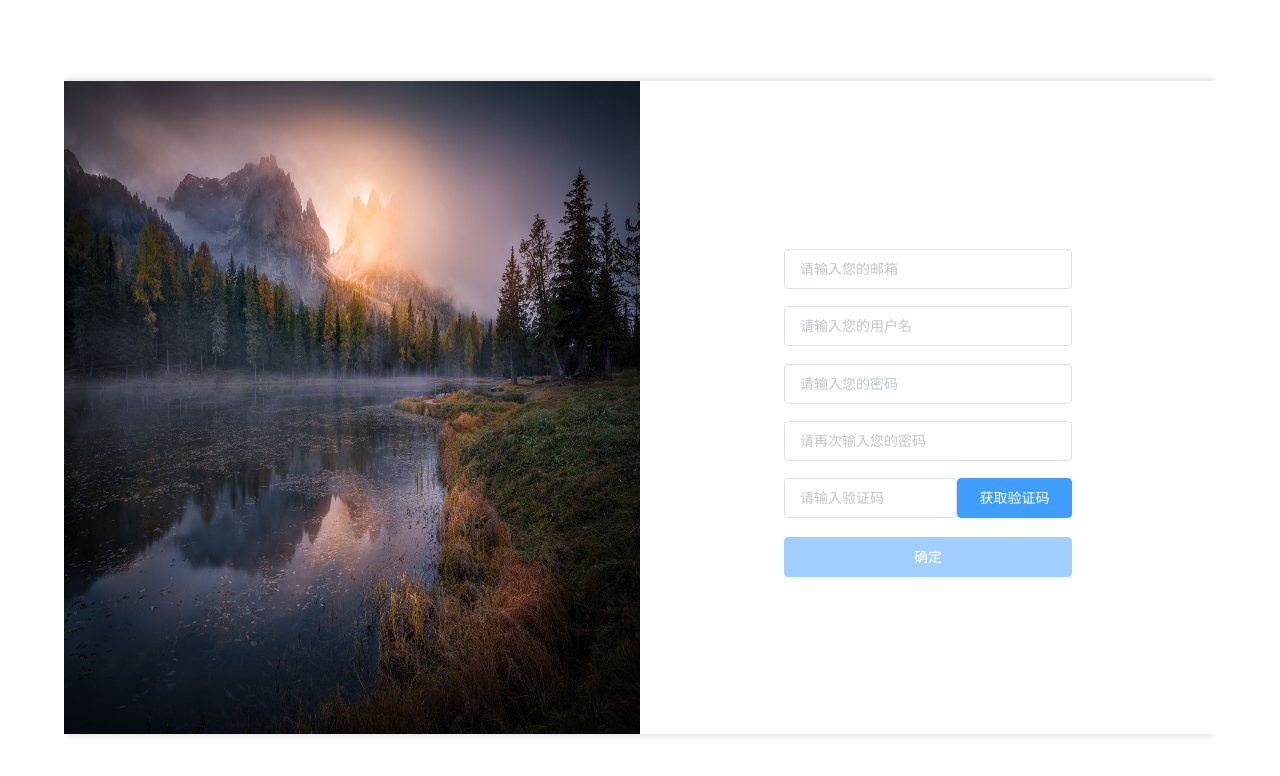
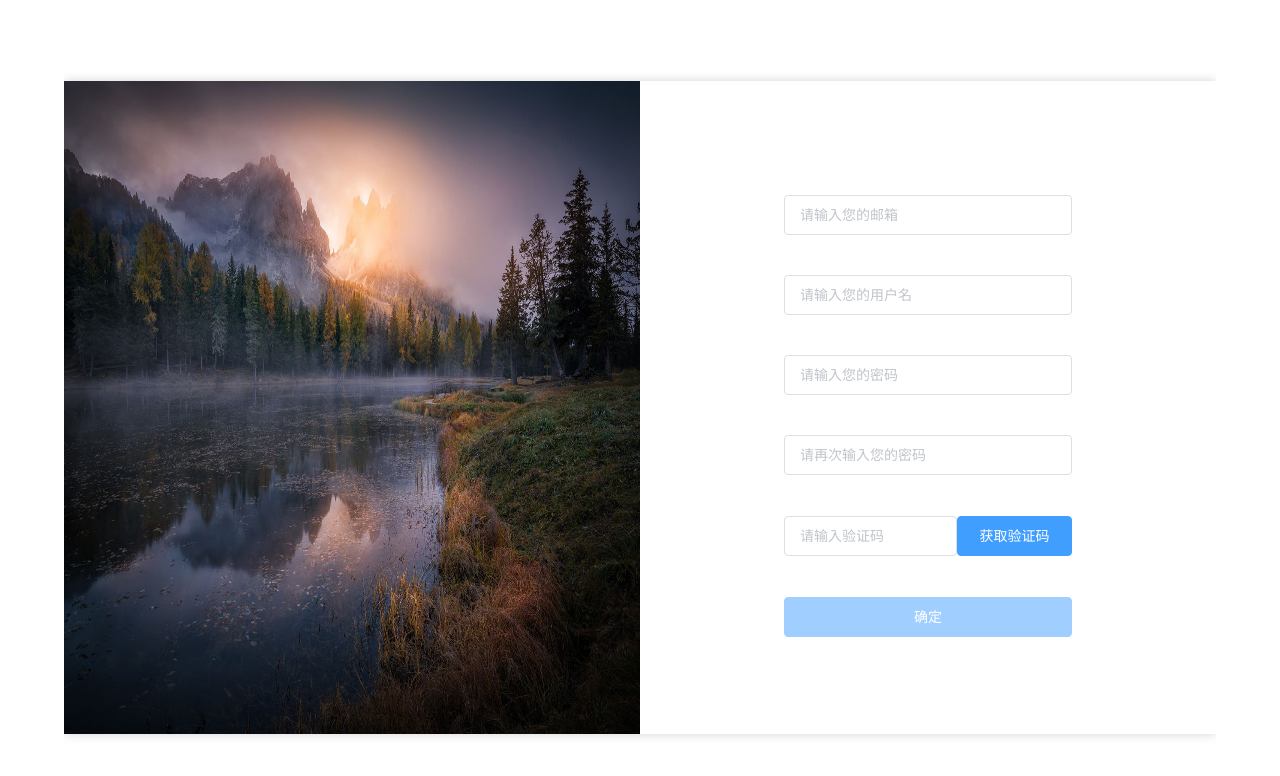
Before and after one commit to Wulize/graduation-pro-front-end, a Vue app: page /register in a window 1280 px wide. Shown: the top 776 px of the page. Built offline with nearby package versions, Linux system fonts and the light colour scheme.

Commit message:
feat: 注册组件输入信息验证逻辑

```diff
--- a/src/views/Register.vue
+++ b/src/views/Register.vue
@@ -5,45 +5,41 @@
       <img src="@/assets/images/register/register01.jpg" />
     </div>
     <!-- 注册页输入 -->
-    <div class="input-wrapper">
-      <div class="email-wrapper">
+    <el-form ref="form" :model="form" :rules="rules" class="input-wrapper">
+      <el-form-item prop="email">
         <el-input
-          v-model="userEmail"
+          v-model="form.userEmail"
           placeholder="请输入您的邮箱"
           class="user-input"
         ></el-input>
-        <div class="input-tips"></div>
-      </div>
-      <div class="name-wrapper">
+      </el-form-item>
+      <el-form-item prop="username">
         <el-input
-          v-model="userName"
+          v-model="form.userName"
           placeholder="请输入您的用户名"
           class="user-input"
         ></el-input>
-        <div class="input-tips"></div>
-      </div>
-      <div class="password-wrapper">
+      </el-form-item>
+      <el-form-item prop="usercode1">
         <el-input
-          v-model="userCode1"
+          v-model="form.userCode1"
           placeholder="请输入您的密码"
           showPassword
           class="user-input"
         ></el-input>
-        <div class="input-tips"></div>
-      </div>
-      <div class="password-wrapper">
+      </el-form-item>
+      <el-form-item prop="usercode2">
         <el-input
-          v-model="userCode2"
+          v-model="form.userCode2"
           placeholder="请再次输入您的密码"
           showPassword
           class="user-input"
         >
         </el-input>
-        <div class="input-tips"></div>
-      </div>
-      <div class="code-wrapper">
+      </el-form-item>
+      <el-form-item class="code-wrapper" prop="validation">
         <el-input
-          v-model="userValidation"
+          v-model="form.userValidation"
           placeholder="请输入验证码"
           class="user-input"
         ></el-input>
@@ -54,13 +50,13 @@
           :disabled="ifValidationForbidden"
           >{{ validationMessage }}</el-button
         >
-      </div>
+      </el-form-item>
       <div class="confirm-wrapper">
         <el-button type="primary" class="confirm" :disabled="ifConfirmForbidden"
           >确定</el-button
         >
       </div>
-    </div>
+    </el-form>
   </div>
 </template>
 
@@ -69,17 +65,48 @@ import { Component, Vue } from "vue-property-decorator";
 import axios from "axios";
 @Component
 export default class Register extends Vue {
-  public userName: string = "";
-  public userEmail: string = "";
-  public userCode1: string = "";
   public userCode2: string = "";
-  public userValidation: string = ""; // 用户输入验证码
+  public form: any = {
+    userName: "",
+    userEmail: "",
+    userCode1: "",
+    userCode2: "",
+    userValidation: "",
+  };
   public validationMessage: string = "获取验证码"; // 获取验证码按钮的显示信息
   // 未点击前：获取验证码
   // 点击后：倒计时
   public countDown: number = 60; // 倒计时
   public ifConfirmForbidden: boolean = true; // 是否禁用确定按钮
   public ifValidationForbidden: boolean = false; // 是否禁用获取验证码按钮
+  public rules: any = {
+    email: [
+      {
+        required: true,
+        message: "请输入邮箱",
+        validator: this.validateEmail,
+        trigger: "blur",
+      },
+    ],
+    username: [{ required: true, message: "请输入用户名", trigger: "blur" }],
+    usercode1: [{ required: true, message: "请输入密码", trigger: "blur" }],
+    usercode2: [{ required: true, message: "请再次输入密码", trigger: "blur" }],
+    validation: [{ required: true, message: "请输入验证码", trigger: "blur" }],
+  };
+  // 邮箱格式验证
+  public validateEmail(rule: string, value: string, callback: any) {
+    const mailReg = /^([a-zA-Z0-9_-])+@([a-zA-Z0-9_-])+(.[a-zA-Z0-9_-])+/;
+    if (!value) {
+      return callback(new Error("邮箱不能为空"));
+    }
+    setTimeout(() => {
+      if (mailReg.test(value)) {
+        callback();
+      } else {
+        callback(new Error("请输入正确的邮箱格式"));
+      }
+    }, 100);
+  }
   public getValidation() {
     this.ifConfirmForbidden = false;
     this.ifValidationForbidden = true;
@@ -89,8 +116,9 @@ export default class Register extends Vue {
       url: "http://localhost:3000/users/email",
       withCredentials: true,
       params: {
-        user_name: this.userName,
-        email: this.userEmail,
+        user_name: this.form.userName,
+        pass_word: this.form.userCode1,
+        email: this.form.userEmail,
       },
     });
     this.getCountDown();
@@ -110,7 +138,7 @@ export default class Register extends Vue {
 }
 </script>
 
-<style lang="scss" scoped>
+<style lang="scss">
 .login-wrapper {
   width: 100%;
   height: 100%;
@@ -128,9 +156,13 @@ export default class Register extends Vue {
     display: flex;
     flex-direction: column;
     justify-content: center;
-    // align-items: center;
     height: 100%;
     text-align: center;
+    .el-form-item {
+      .el-form-item__error {
+        left: 26%;
+      }
+    }
     div {
       margin-top: 1%;
       .user-input {
```
